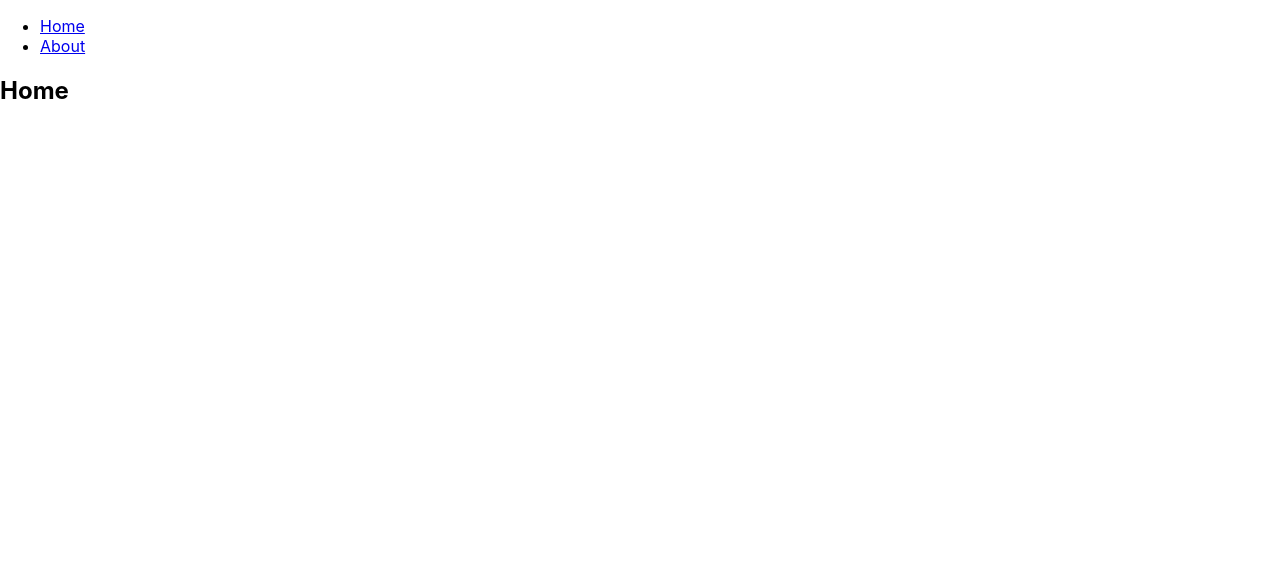
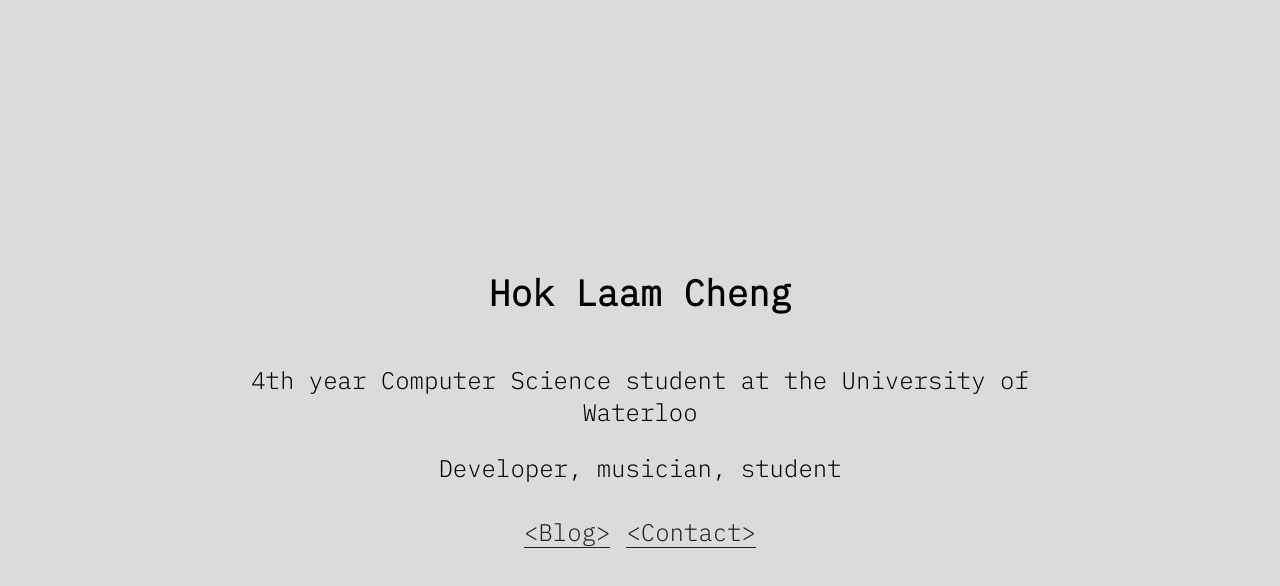
Before and after one commit to hoklaamc/hoklaamc.github.io, a React (Create React App) app: page / in a window 1280 px wide. Shown: the top 586 px of the page. Built offline with nearby package versions, Linux system fonts and the light colour scheme.

Commit message:
Basic home page and navigation

```diff
--- a/public/index.html
+++ b/public/index.html
@@ -2,14 +2,15 @@
 <html lang="en">
   <head>
     <meta charset="utf-8" />
-    <link rel="icon" href="%PUBLIC_URL%/favicon.ico" />
+    <!-- <link rel="icon" href="%PUBLIC_URL%/favicon.ico" /> -->
     <meta name="viewport" content="width=device-width, initial-scale=1" />
-    <meta name="theme-color" content="#000000" />
+    <meta name="theme-color" content="#242424" />
     <meta
       name="description"
-      content="Web site created using create-react-app"
+      content="Personal website and playground"
     />
-    <link rel="apple-touch-icon" href="%PUBLIC_URL%/logo192.png" />
+    <link href="https://fonts.googleapis.com/css2?family=IBM+Plex+Mono:wght@300&display=swap" rel="stylesheet">
+    <!-- <link rel="apple-touch-icon" href="%PUBLIC_URL%/logo192.png" /> -->
     <!--
       manifest.json provides metadata used when your web app is installed on a
       user's mobile device or desktop. See https://developers.google.com/web/fundamentals/web-app-manifest/
@@ -24,7 +25,8 @@
       work correctly both with client-side routing and a non-root public URL.
       Learn how to configure a non-root public URL by running `npm run build`.
     -->
-    <title>React App</title>
+    <title>Hok Laam Cheng</title>
+
   </head>
   <body>
     <noscript>You need to enable JavaScript to run this app.</noscript>
--- a/src/App.css
+++ b/src/App.css
@@ -1,38 +1,3 @@
-.App {
-  text-align: center;
+:root {
+  --primary-text-colour: #242424;
 }
-
-.App-logo {
-  height: 40vmin;
-  pointer-events: none;
-}
-
-@media (prefers-reduced-motion: no-preference) {
-  .App-logo {
-    animation: App-logo-spin infinite 20s linear;
-  }
-}
-
-.App-header {
-  background-color: #282c34;
-  min-height: 100vh;
-  display: flex;
-  flex-direction: column;
-  align-items: center;
-  justify-content: center;
-  font-size: calc(10px + 2vmin);
-  color: white;
-}
-
-.App-link {
-  color: #61dafb;
-}
-
-@keyframes App-logo-spin {
-  from {
-    transform: rotate(0deg);
-  }
-  to {
-    transform: rotate(360deg);
-  }
-}
--- a/src/App.tsx
+++ b/src/App.tsx
@@ -2,42 +2,29 @@ import React from "react";
 import {
   BrowserRouter as Router,
   Switch,
-  Route,
-  Link
+  Route
 } from "react-router-dom";
 
 import Home from "./pages/Home";
+import Blog from "./pages/Blog";
+import Contact from "./pages/Contact";
 
 const App = () => {
   return (
     <Router>
-      <div>
-        <nav>
-          <ul>
-            <li>
-              <Link to="/">Home</Link>
-            </li>
-            <li>
-              <Link to="/about">About</Link>
-            </li>
-          </ul>
-        </nav>
-
       <Switch>
-          <Route path="/about">
-            <About />
+        <Route path="/blog">
+          <Blog />
+        </Route>
+        <Route path="/contact">
+          <Contact />
         </Route>
         <Route path="/">
           <Home />
         </Route>
       </Switch>
-      </div>
     </Router>
   );
 }
 
-const About = () => {
-  return <h2>About</h2>;
-}
-
 export default App;
--- /dev/null
+++ b/src/components/Navigation/Navigation.css
@@ -0,0 +1,70 @@
+ul {
+  display: flex;
+  justify-content: space-between;
+  align-items: normal;
+  margin: 0;
+  padding: 0;
+}
+
+li {
+  display: block;
+  list-style-type: none;
+  padding: 8px;
+}
+
+
+/* underline colour change */
+
+a {
+  font-size: 24px;
+  color: #242424;
+  text-decoration: none;
+  position: relative;
+  display: block;
+}
+
+a:before {
+  content: '';
+  border-bottom: solid thin #242424;
+  position: absolute;
+  bottom: 0; left: 0;
+  width: 100%;
+}
+
+a:hover:before {
+  border-bottom: solid medium #242424;
+}
+
+a:before {
+  -webkit-transition: all 0.2s ease;
+          transition: all 0.2s ease;
+}
+
+
+/* underline appear animation */
+/* a {
+  position: relative;
+  text-decoration: none;
+}
+
+a:visited {
+  color: var(--primary-text-colour);
+}
+
+a:before {
+  content: "";
+  position: absolute;
+  width: 100%;
+  height: 1px;
+  bottom: 0;
+  left: 0;
+  background-color: #242424;
+  visibility: hidden;
+  transform: scaleX(0);
+  transition: all 0.3s ease-in-out 0s;
+}
+
+a:hover:before {
+  visibility: visible;
+  transform: scaleX(1);
+} */
--- /dev/null
+++ b/src/components/Navigation/index.tsx
@@ -0,0 +1,29 @@
+import React from "react";
+import { Link } from "react-router-dom";
+import "./Navigation.css";
+
+interface NavigationProps {
+  showHome: boolean
+}
+
+const Home: React.SFC<NavigationProps> = ({ showHome }) => {
+  return (
+    <nav>
+      <ul>
+        {showHome && (
+          <li>
+            <Link to="/">{`<Home>`}</Link>
+          </li>
+        )}
+        <li>
+          <Link to="/blog">{`<Blog>`}</Link>
+        </li>
+        <li>
+          <Link to="/contact">{`<Contact>`}</Link>
+        </li>
+      </ul>
+    </nav>
+  );
+}
+
+export default Home;
--- a/src/index.css
+++ b/src/index.css
@@ -1,8 +1,12 @@
+html, body, #root, #root>div {
+  height: 100%
+}
+
 body {
   margin: 0;
-  font-family: -apple-system, BlinkMacSystemFont, 'Segoe UI', 'Roboto', 'Oxygen',
-    'Ubuntu', 'Cantarell', 'Fira Sans', 'Droid Sans', 'Helvetica Neue',
-    sans-serif;
+  background-color: #dbdbdb;
+  min-height: 100%;
+  font-family: 'IBM Plex Mono', monospace;
   -webkit-font-smoothing: antialiased;
   -moz-osx-font-smoothing: grayscale;
 }
@@ -11,3 +15,19 @@ code {
   font-family: source-code-pro, Menlo, Monaco, Consolas, 'Courier New',
     monospace;
 }
+
+.centered-container {
+  align-items: center;
+  display: flex;
+  flex-direction: column;
+  justify-content: center;
+  margin: auto;
+  width: 70%;
+}
+
+.container {
+  display: flex;
+  flex-direction: column;
+  margin: auto;
+  width: 70%;
+}
--- /dev/null
+++ b/src/pages/Blog/index.tsx
@@ -0,0 +1,12 @@
+import React from 'react';
+import Navigation from "../../components/Navigation";
+
+const Blog = () => {
+  return (
+    <div className="container">
+      <Navigation showHome={true} />
+    </div>
+  )
+};
+
+export default Blog;
--- /dev/null
+++ b/src/pages/Contact/index.tsx
@@ -0,0 +1,12 @@
+import React from 'react';
+import Navigation from "../../components/Navigation";
+
+const Contact = () => {
+  return (
+    <div className="container">
+      <Navigation showHome={true} />
+    </div>
+  )
+};
+
+export default Contact;
--- a/src/pages/Home.tsx
+++ /dev/null
@@ -1,7 +0,0 @@
-import React from "react";
-
-const Home = () => {
-  return <h2>Home</h2>
-}
-
-export default Home;
--- /dev/null
+++ b/src/pages/Home/Home.css
@@ -0,0 +1,8 @@
+.name {
+  font-size: 36px;
+}
+
+.description {
+  text-align: center;
+  font-size: 24px;
+}
--- /dev/null
+++ b/src/pages/Home/index.tsx
@@ -0,0 +1,18 @@
+import React from "react";
+import "./Home.css";
+import Navigation from "../../components/Navigation";
+
+const Home = () => {
+  return (
+    <div className="centered-container">
+      <h1 className="name">Hok Laam Cheng</h1>
+      <div className="description">
+        <p>4th year Computer Science student at the University of Waterloo</p>
+        <p>Developer, musician, student</p>
+      </div>
+      <Navigation showHome={false} />
+    </div>
+  );
+}
+
+export default Home;
```
Lines whose indentation alone changed are shown as unchanged.
